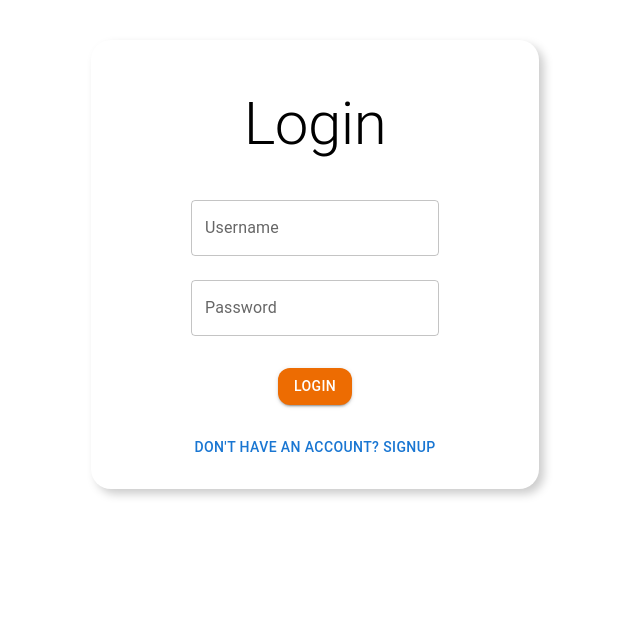
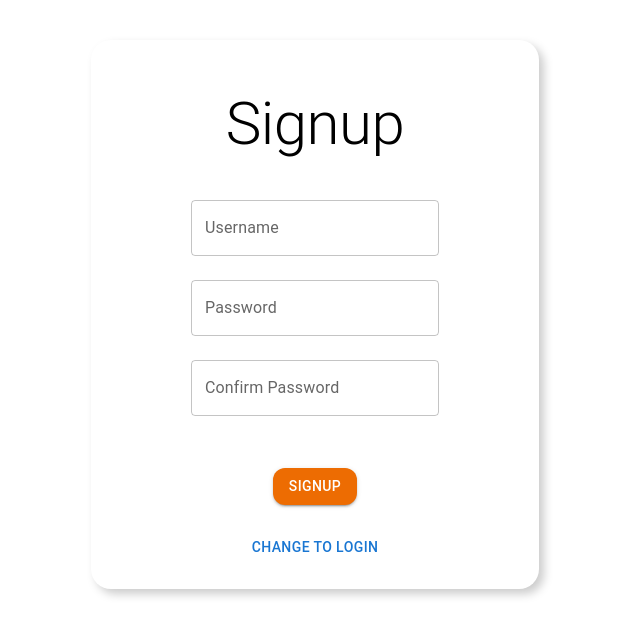
Before and after one commit to thadeusdev/hospital-management-system, a React (Create React App) app in the folder client/: page /Signup in a window 1280 px wide. Shown: the top 636 px of the page, without its empty margins (325-965 px from the left). Built offline with nearby package versions, Linux system fonts and the light colour scheme; no server answers.

Commit message:
fix bug on Login and Signup

```diff
--- a/client/src/App.js
+++ b/client/src/App.js
@@ -63,15 +63,26 @@ const App = () => {
             <Route path="/newDisease" element={<NewDisease />} />
             <Route path="/newMedicine" element={<NewMedicine />} />
             <Route path="/newDiagnose" element={<NewDiagnose />} />
-            <Route path="/Signup" element={<Signup/>}/>
-            <Route path="/Login" element={<Login />} />
+{/*             <Route path="/Signup" element={<Signup/>}/>
+            <Route path="/Login" element={<Login />} /> */}
           </Routes>
         </Sidebar>
       </BrowserRouter>
       </>
     );
   } else {
-    return <Login onLogin={setUser} />;
+    return (
+    <BrowserRouter>
+      <Routes>
+        <Route path='/' element={<Login onLogin={setUser} />}>
+        </Route>
+        <Route path='/Signup'element= {<Signup/>}>
+        </Route>
+        <Route path='/Login' element={<Login onLogin={setUser} />}>
+        </Route>
+      </Routes>
+    </BrowserRouter>
+    );
   }
   // return (
   //   <>
--- a/client/src/pages/Registration/Signup/Signup.jsx
+++ b/client/src/pages/Registration/Signup/Signup.jsx
@@ -1,7 +1,6 @@
 import React, { useState } from 'react'
 import { Navigate } from 'react-router-dom';
 import { Box, Button, TextField, Typography } from '@mui/material';
-import axios from 'axios'
 
 
 const Signup = () => {
```
